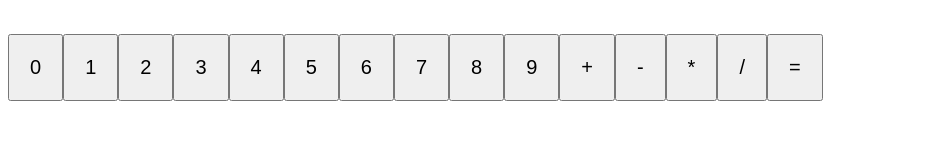
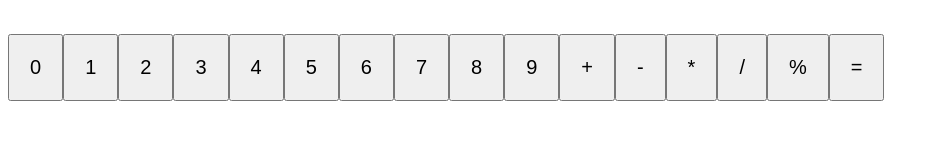
Before and after one commit to EiSandyPhyo/BWD, a plain HTML site: page Mini Projects/calculator.html in a window 1280 px wide. Shown: the whole page, without its empty margins (0-939 px from the left). Drawn offline with Linux system fonts and the light colour scheme.

Commit message:
calculatorUpdate

```diff
--- a/Mini Projects/calculator.html
+++ b/Mini Projects/calculator.html
@@ -19,13 +19,16 @@
 <body>
     <div class="calc">
         <h1 class="display-box" aria-placeholder="0"></h1>
-        <div class="keypad"></div>
+        <div class="keypad">
+            <!-- <button class="key">0</button>
+            <button class="key">9</button> -->
+        </div>
     </div>
 
     <script>
         let keyPad = document.querySelector(".keypad");
         let displayBox = document.querySelector(".display-box");
-        let operators = ["+","-","*","/","="]
+        let operators = ["+","-","*","/","%","="] // array.forEach(function(a) parameter) <-need fun parameter
 
 
         for(i=0; i<10; i++){
```
